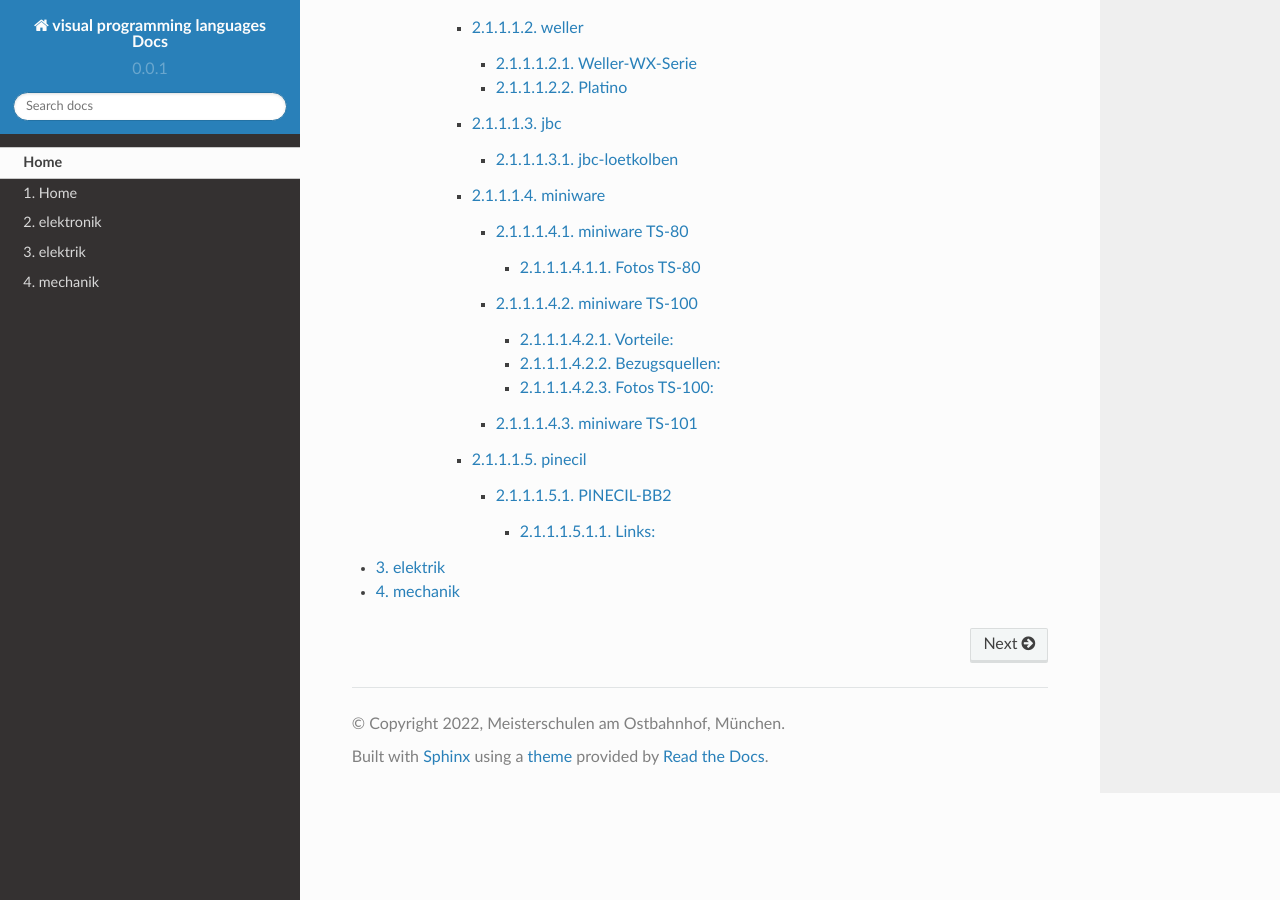
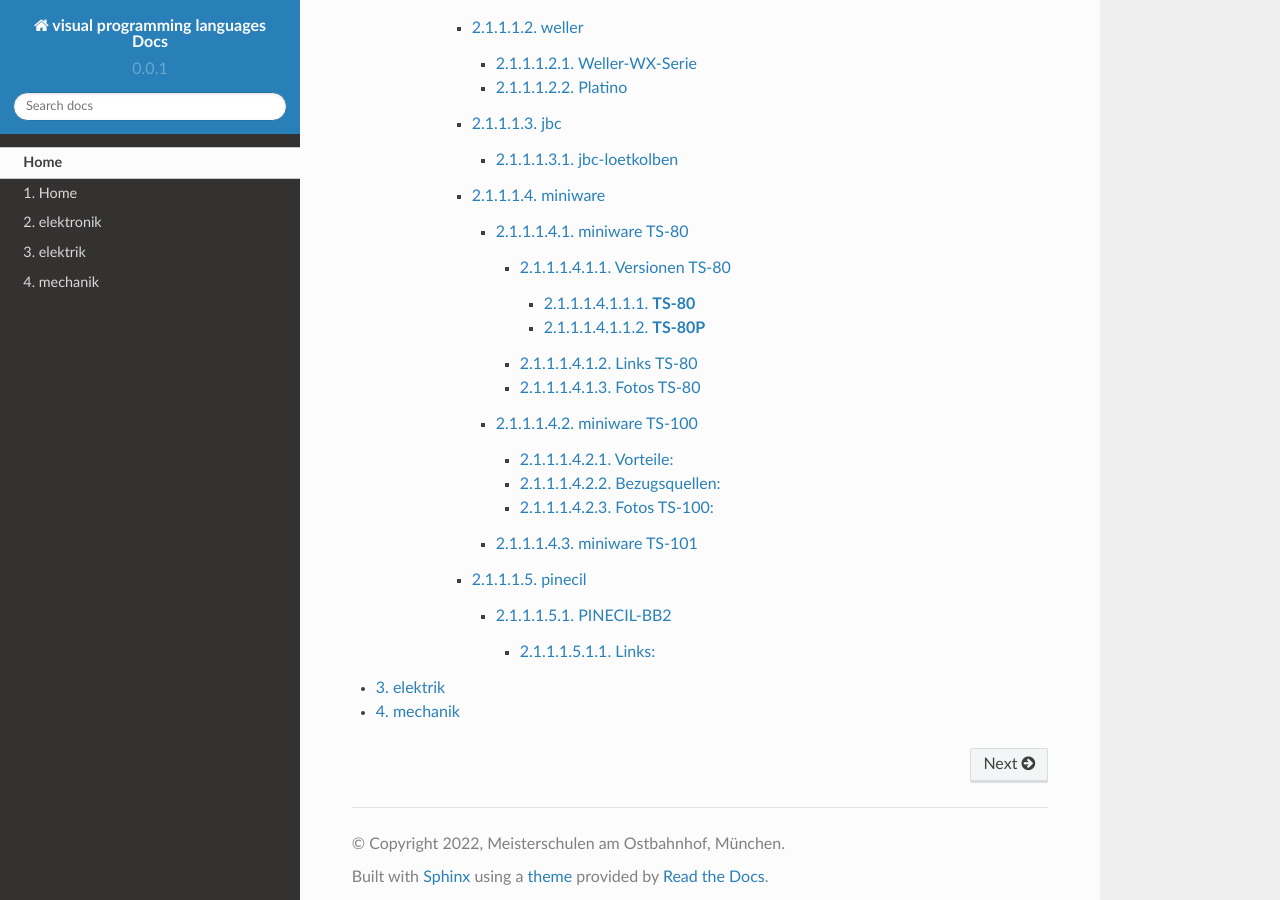
Before and after one commit to diplfranzhoepfinger/werkzeug-docs, a Sphinx documentation site: the page built from docs/index.rst, in a window 1280 px wide and 900 px high, scrolled down 1023 px. Built offline with Sphinx 7.4.7 and the Read the Docs theme 2.0.0, drawn with Linux system fonts in a browser that asks for light colours.

Commit message:
Create TS-80.md

```diff
--- a/docs/elektronik/loeten/heisses_werkzeug/loetkolben/miniware/TS-80.md
+++ b/docs/elektronik/loeten/heisses_werkzeug/loetkolben/miniware/TS-80.md
@@ -1,4 +1,22 @@
 ### miniware TS-80
+
+vom TS-80 gibt es 2 Versionen:
+
+#### Versionen TS-80
+
+##### **TS-80**
+
+der TS-80 ist das ältere Modell, das mit Quickcharge arbeitet. (https://de.wikipedia.org/wiki/Quick_Charge)
+
+##### **TS-80P**
+
+der TS-80P hingegen unterstützt auch PD (Power Delivery [https://de.wikipedia.org/wiki/Universal_Serial_Bus#H%C3%B6here_Leistungen,](https://de.wikipedia.org/wiki/Universal_Serial_Bus#H%C3%B6here_Leistungen,) https://www.elektronik-kompendium.de/sites/com/1809251.htm)
+
+#### Links TS-80
+
+[https://www.miniware.com.cn/product/ts80p-soldering-iron-main/](https://www.miniware.com.cn/product/ts80p-soldering-iron-main/)
+
+[https://www.youtube.com/watch?v=9TvgolijzUY](https://www.youtube.com/watch?v=9TvgolijzUY)
 
 #### Fotos TS-80
 
```
